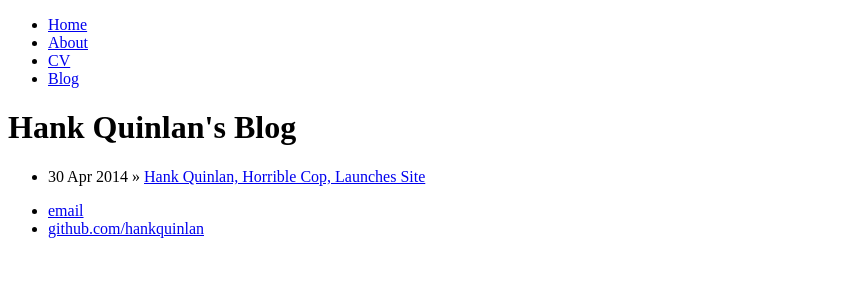
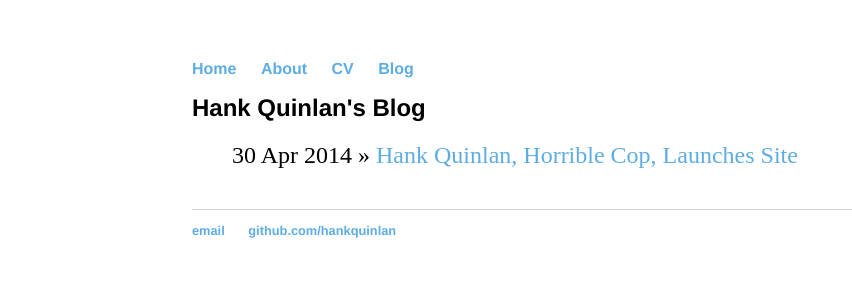
Before and after one commit to Claudiusthefool/claudius.github.io, a Jekyll site: the page built from blog/index.html, in a window 1280 px wide. Shown: the top 300 px of the page, without its empty margins (0-852 px from the left). Built offline with Jekyll 4.4.1, drawn with Linux system fonts in a browser that asks for light colours.

Commit message:
Update default.html

```diff
--- a/_layouts/default.html
+++ b/_layouts/default.html
@@ -3,7 +3,7 @@
 		<head>
 			<title>{{ page.title }}</title>
 			<!-- link to main stylesheet -->
-			<link rel="stylesheet" type="text/css" href="css/main.css">
+			<link rel="stylesheet" type="text/css" href="https://claudiusthefool.github.io/claudius.github.io/css/main.css">
 		</head>
 		<body>
 			<nav>
```
